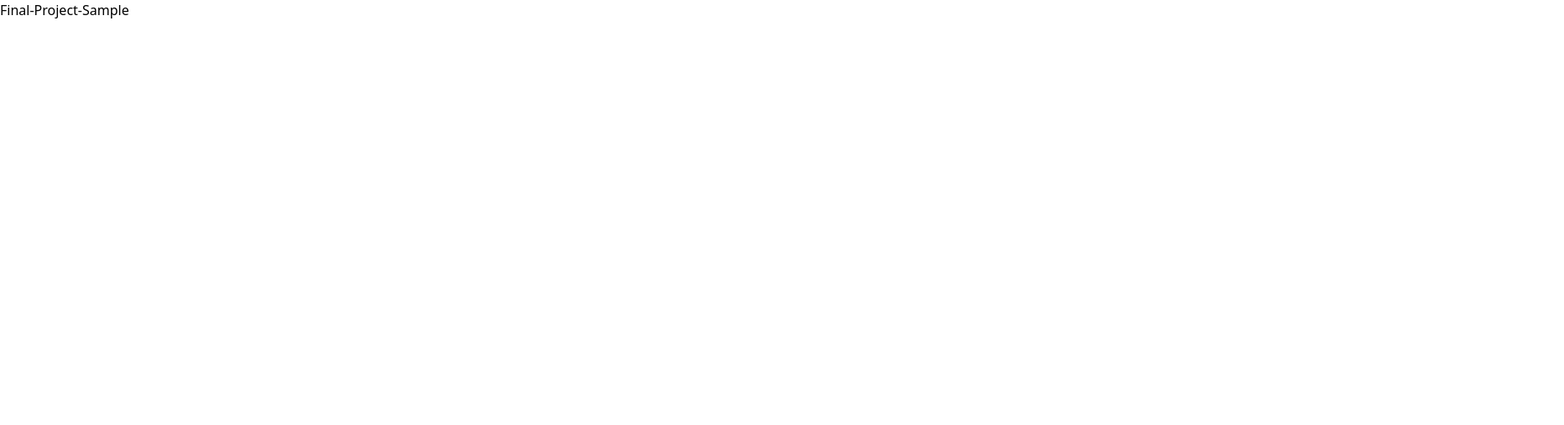
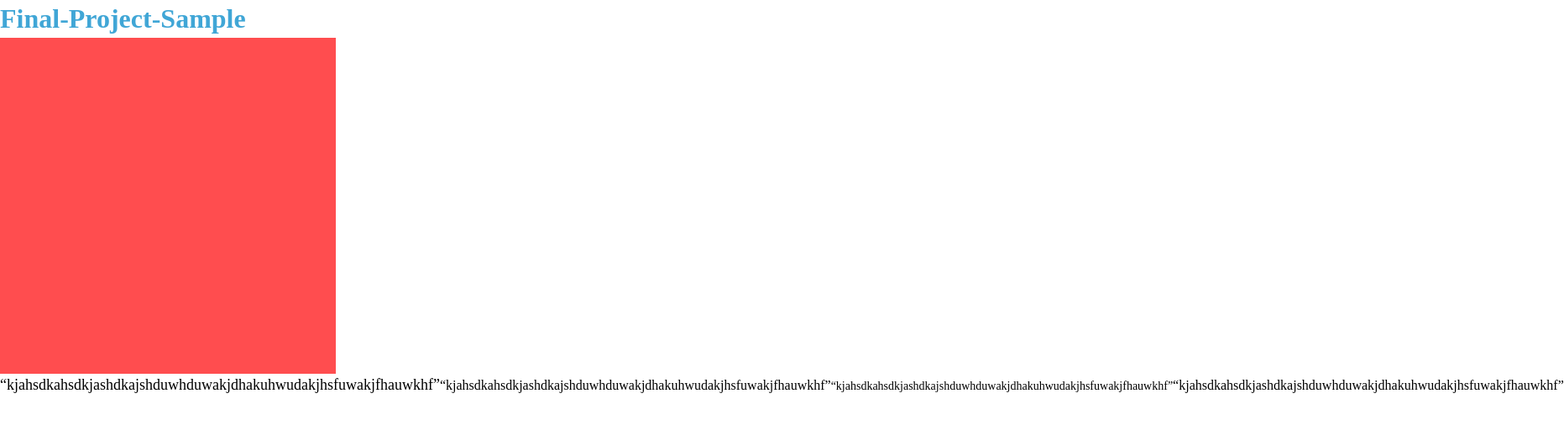
Before and after one commit to dong-fa/Final-15-HOLATAJA, a Next.js app: page / in a window 1280 px wide. Shown: the top 506 px of the page at 84% size, 1863 px wide, since content can reach past the window. Built offline with nearby package versions, Linux system fonts and the light colour scheme.

Commit message:
style: tailwind 디자인시스템 세팅
디자인 시스템 변수 추가

```diff
--- a/src/app/globals.css
+++ b/src/app/globals.css
@@ -1 +1,39 @@
 @import 'tailwindcss';
+
+@theme {
+  --font-sans: 'pretendard' sans-serif;
+
+  --color-primary: #40a6d6;
+  --color-secondary: #2e7aa3;
+  --color-accent: #b8dcf0;
+  --color-negative: #ff4d4f;
+  --color-darkgray: #808080;
+  --color-gray: #b2c7d1;
+  --color-lightgray: #d1dee5;
+  --color-disabled: #e0e0e0;
+  --color-hover: #2c93bd;
+}
+
+@layer components {
+  .title {
+    @apply text-[2rem] font-bold leading-[140%];
+  }
+  .sub-title {
+    @apply text-2xl font-bold leading-[140%];
+  }
+  .contents-title {
+    @apply text-[1.125rem] font-semibold leading-[140%];
+  }
+  .contents {
+    @apply text-[1rem] font-normal leading-[140%];
+  }
+  .label-l {
+    @apply text-[1.125rem] font-normal leading-[150%];
+  }
+  .label-m {
+    @apply text-[1rem] font-normal leading-[150%];
+  }
+  .label-s {
+    @apply text-[0.875rem] font-normal leading-[150%];
+  }
+}
--- a/src/app/page.tsx
+++ b/src/app/page.tsx
@@ -1,7 +1,12 @@
 export default function Home() {
   return (
     <>
-      <h1>Final-Project-Sample</h1>
+      <h1 className="title text-primary">Final-Project-Sample</h1>
+      <div className="w-100 h-100 bg-negative"></div>
+      <q className="label-l">kjahsdkahsdkjashdkajshduwhduwakjdhakuhwudakjhsfuwakjfhauwkhf</q>
+      <q className="label-m">kjahsdkahsdkjashdkajshduwhduwakjdhakuhwudakjhsfuwakjfhauwkhf</q>
+      <q className="label-s">kjahsdkahsdkjashdkajshduwhduwakjdhakuhwudakjhsfuwakjfhauwkhf</q>
+      <q className="contents">kjahsdkahsdkjashdkajshduwhduwakjdhakuhwudakjhsfuwakjfhauwkhf</q>
     </>
   );
 }
```
